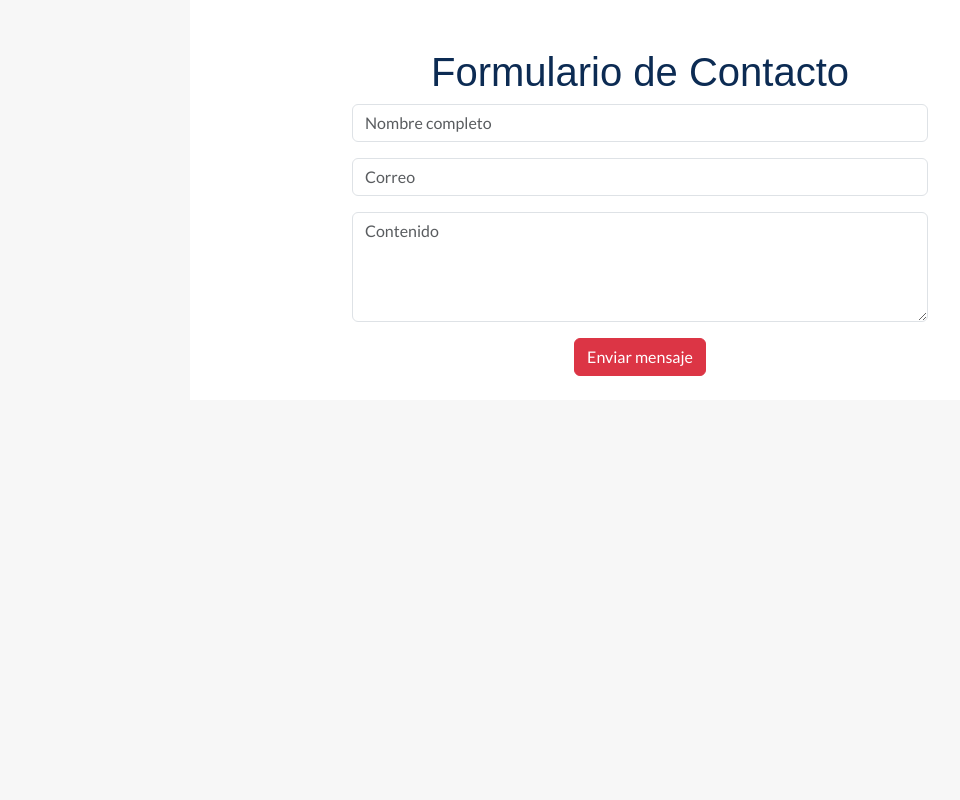
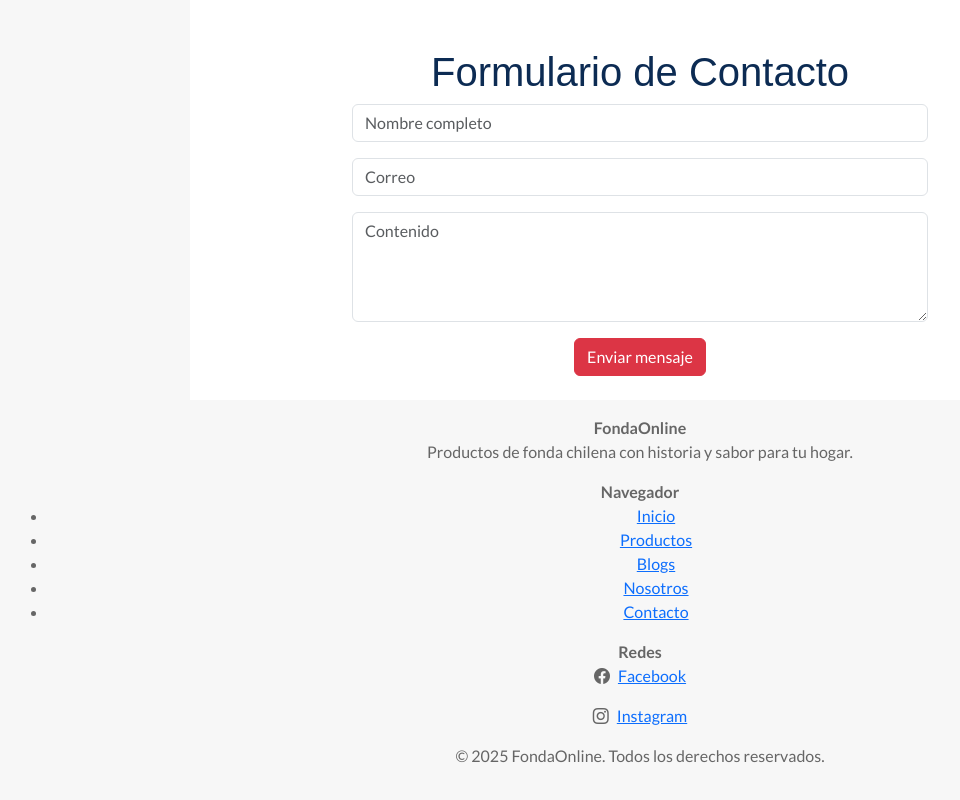
Before and after one commit to Sofi316/tufondaonline-front-back, a React (Create React App) app: page /Contacto in a window 1280 px wide. Shown: the part 275-1075 px from the top of the page, without its empty margins (0-960 px from the left). Before the commit the page ends 800 px from the top, so only its background shows below. Built offline with nearby package versions, Linux system fonts and the light colour scheme; a web font is replaced by a local one.

Commit message:
Footer acoplado desde la branch de sofia

```diff
--- a/src/components/Footer.jsx
+++ b/src/components/Footer.jsx
@@ -1,10 +1,51 @@
-import React from 'react'
+import React from 'react';
+import { Link } from 'react-router-dom';
 
-export default function Footer() {
+function Footer() {
   return (
-    <div>
+    <footer className="main-footer">
+      <div className="footer-contenido">
 
-    </div>
+        {/* Sección 1: Marca */}
+        <div>
+          <strong>FondaOnline</strong>
+          <p>Productos de fonda chilena con historia y sabor para tu hogar.</p>
+        </div>
 
+        {/* Sección 2: Navegación */}
+        <div>
+          <strong>Navegador</strong>
+          <ul className="footer-nav">
+            <li><Link to="/">Inicio</Link></li>
+            <li><Link to="/productos">Productos</Link></li>
+            <li><Link to="/blogs">Blogs</Link></li>
+            <li><Link to="/nosotros">Nosotros</Link></li>
+            <li><Link to="/contacto">Contacto</Link></li>
+          </ul>
+        </div>
+
+        {/* Sección 3: Redes Sociales (con iconos Bootstrap) */}
+        <div>
+          <strong>Redes</strong>
+          <p>
+            {/* Icono de Facebook de Bootstrap.
+              "bi" es la clase base, "bi-facebook" es el icono.
+              "me-2" es una clase de Bootstrap que añade un margen a la derecha (margin-end: 2)
+            */}
+            <i className="bi bi-facebook me-2"></i>
+            <a href="#" aria-disabled="true">Facebook</a>
+          </p>
+          <p>
+            {/* Icono de Instagram de Bootstrap */}
+            <i className="bi bi-instagram me-2"></i>
+            <a href="#" aria-disabled="true">Instagram</a>
+          </p>
+        </div>
+
+      </div>
+      <p className="copy">© 2025 FondaOnline. Todos los derechos reservados.</p>
+    </footer>
   );
 }
+
+export default Footer;
```
